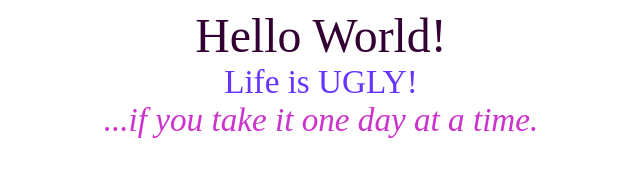
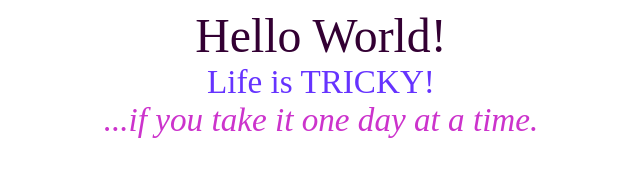
Before and after one commit to ochoadevops/TestStaticPage, a plain HTML site: page index.html in a window 1280 px wide. Shown: the whole page, without its empty margins (319-959 px from the left). Drawn offline with Linux system fonts and the light colour scheme.

Commit message:
Changed to tricky

```diff
--- a/index.html
+++ b/index.html
@@ -10,7 +10,7 @@
  style="color: rgb(51, 0, 51);"><big><big><big><big><big>Hello
 World!</big></big></big></big></big></big><br>
 <big style="color: rgb(102, 51, 255);"><big><big><big><big><big><small><small>Life
-is UGLY!<br>
+is TRICKY!<br>
 <span style="font-style: italic; color: rgb(204, 51, 204);">...if
 you take it one day at a time.</span></small></small></big></big></big></big></big></big></div>
 </body>
```
